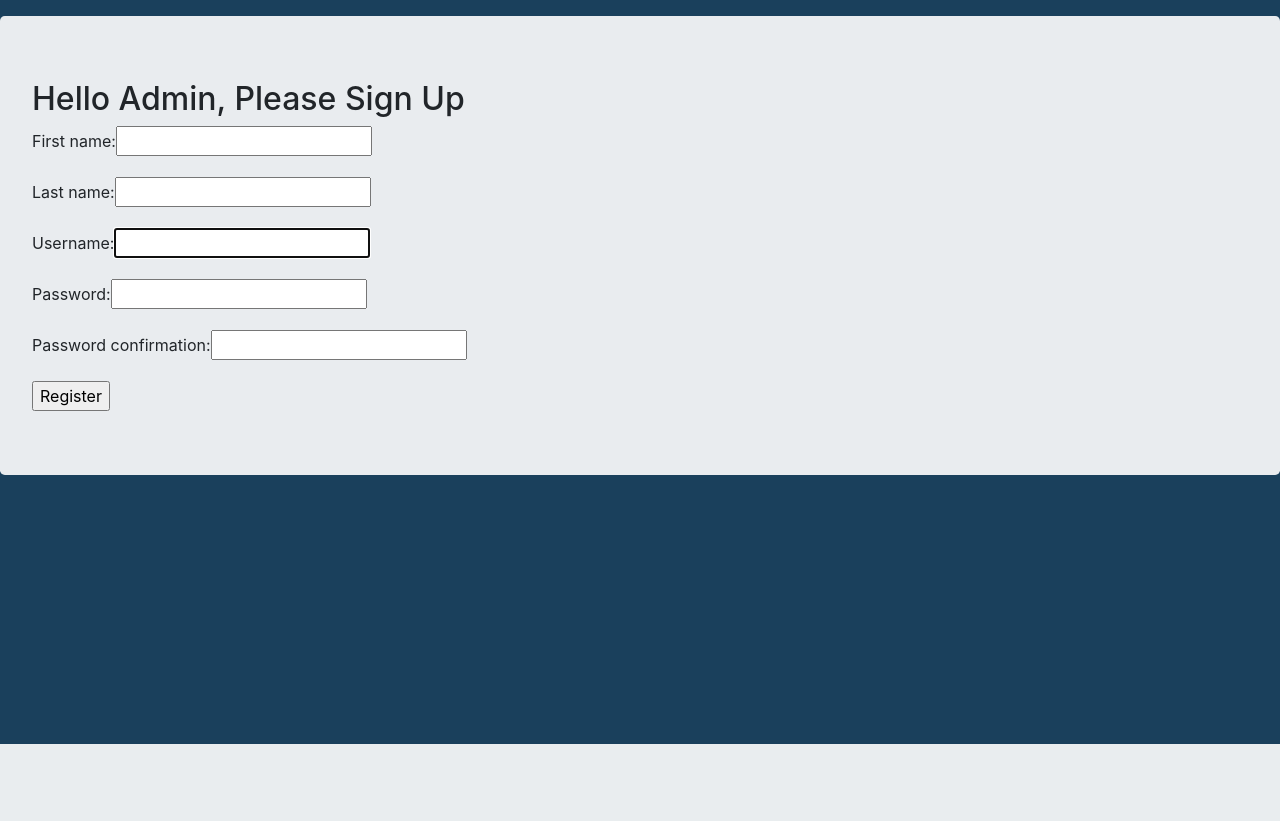
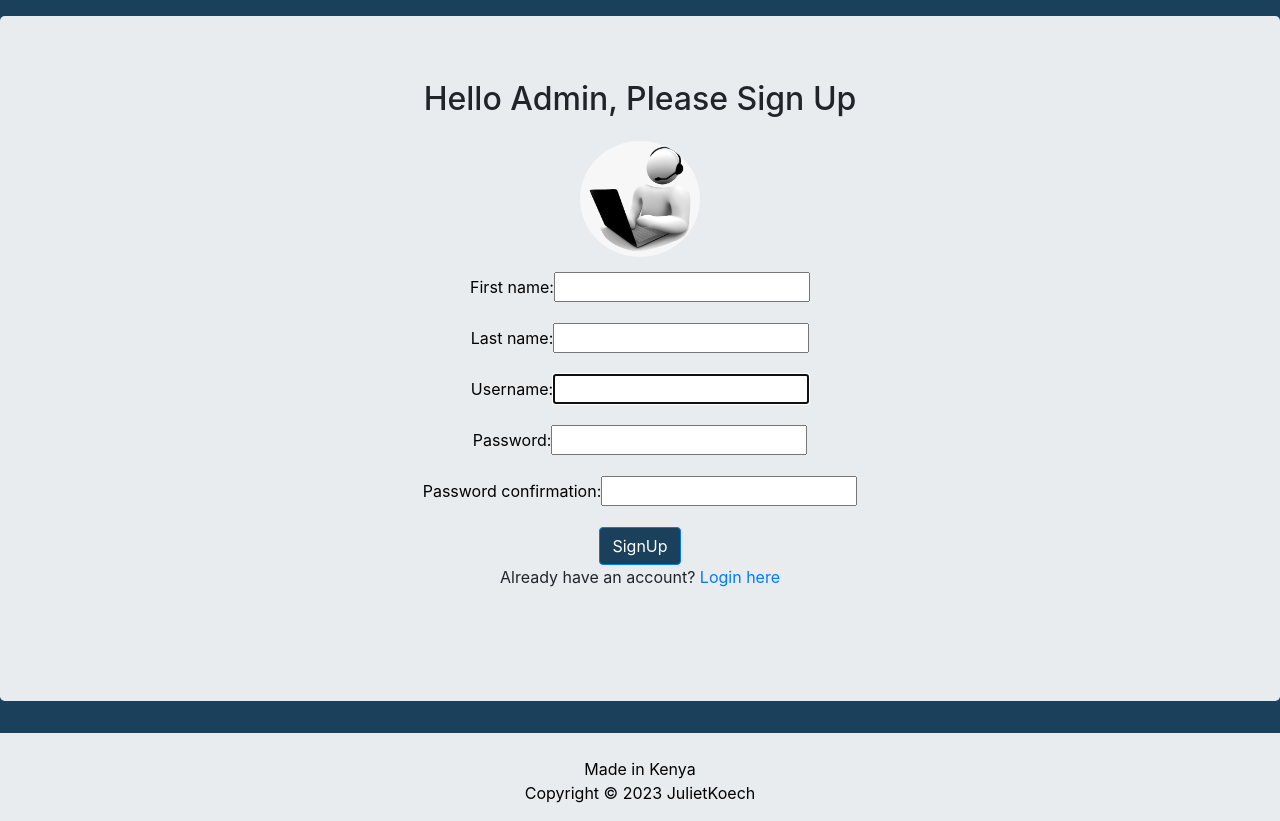
Before and after one commit to Julzpeter/dispensary-kapsiya, a Django app: page /adminsignup/ in a window 1280 px wide. Shown: the part 56-877 px from the top of the page. Before the commit the page ends 800 px from the top, so only its background shows below. Run offline with Django 3.2, Linux system fonts and the light colour scheme; some libraries are stand-ins or nearby versions.

Commit message:
create styles in the adminsignup template

```diff
--- a/kapsiya/templates/adminsignup.html
+++ b/kapsiya/templates/adminsignup.html
@@ -1,11 +1,28 @@
 {% extends 'homebase.html' %}
-
+{% load static %}
 {% block content %}
 <br><br><br>
 <head>
     <style>
         body{
             background-color: #1a405c;
+        }
+        .jumbotron{
+            text-align: center;
+        }
+        .btn-primary{
+            background-color: #1a405c; ;
+            pointer-events: none;
+
+        }
+        img{
+            border-radius: 50%;
+            width: 150px;
+            padding: 15px;
+            float: initial;
+        }
+        img:hover {
+            box-shadow: 0 0 2px 1px rgba(0, 140, 186, 0.5);
         }
     </style>
 </head>
@@ -14,6 +31,7 @@
         <form method="POST" novalidate>
             {% csrf_token %}
             <h2>Hello Admin, Please Sign Up</h2>
+            <img src="{% static 'images/admin.png' %}" alt="Kevin">
             {% for field in form %}
             <p>
                 {% if field.errors %}
@@ -26,10 +44,17 @@
                 {{ field.label_tag }}{{ field }}
             </p>
             {% endfor %}
-            <input type="submit" value="Register" />
+            <a class="btn btn-primary btn-md" style="color: white;" role="button">SignUp</a>
+            <div class="text-center">Already have an account? <a href=" {% url adminlogin %}">Login here</a></div>
+            <br>
+            <br>
+
+
         </form>
 
+
     </div>
+    {% include "footer.html" %}
 </body>
 
 
--- /dev/null
+++ b/kapsiya/templates/footer.html
@@ -0,0 +1,47 @@
+<!DOCTYPE html>
+<html>
+
+<head>
+
+
+  <link rel="stylesheet" href="https://maxcdn.bootstrapcdn.com/font-awesome/4.7.0/css/font-awesome.min.css">
+
+
+  <style>
+    /*---------------------------------------
+   Social section
+-----------------------------------------*/
+    footer {
+      padding: 0px 0px 0px 0px;
+      background-color: #e9ecef;
+      margin: 0px;
+
+    }
+
+    p {
+      text-align: center;
+      color: black;
+
+    }
+  </style>
+</head>
+
+<footer>
+
+
+
+  <br>
+  <div class="container">
+    <div class="row">
+      <div class="col-md-12 col-sm-12">
+        <div style="color:#ffffff;" class="wow fadeInUp footer-copyright">
+          <p>Made in Kenya <br>
+            Copyright &copy; 2023 JulietKoech </p>
+        </div>
+      </div>
+    </div>
+  </div>
+</footer>
+
+
+</html>
--- a/kapsiya/views.py
+++ b/kapsiya/views.py
@@ -49,7 +49,7 @@ def admin_signup_view(request):
                 user = form.save(commit=False)
                 user.username = user.username.lower()
                 user.save()
-                my_admin_group = Group.objects,get_or_create(name='ADMIN')
+                my_admin_group = Group.objects.get_or_create(name='ADMIN')
                 my_admin_group[0].user_set.add(user)
                 messages.success(request, 'You have singed up successfully.')
                 return HttpResponseRedirect('adminlogin')
```
Also changed, not shown: db.sqlite3.
